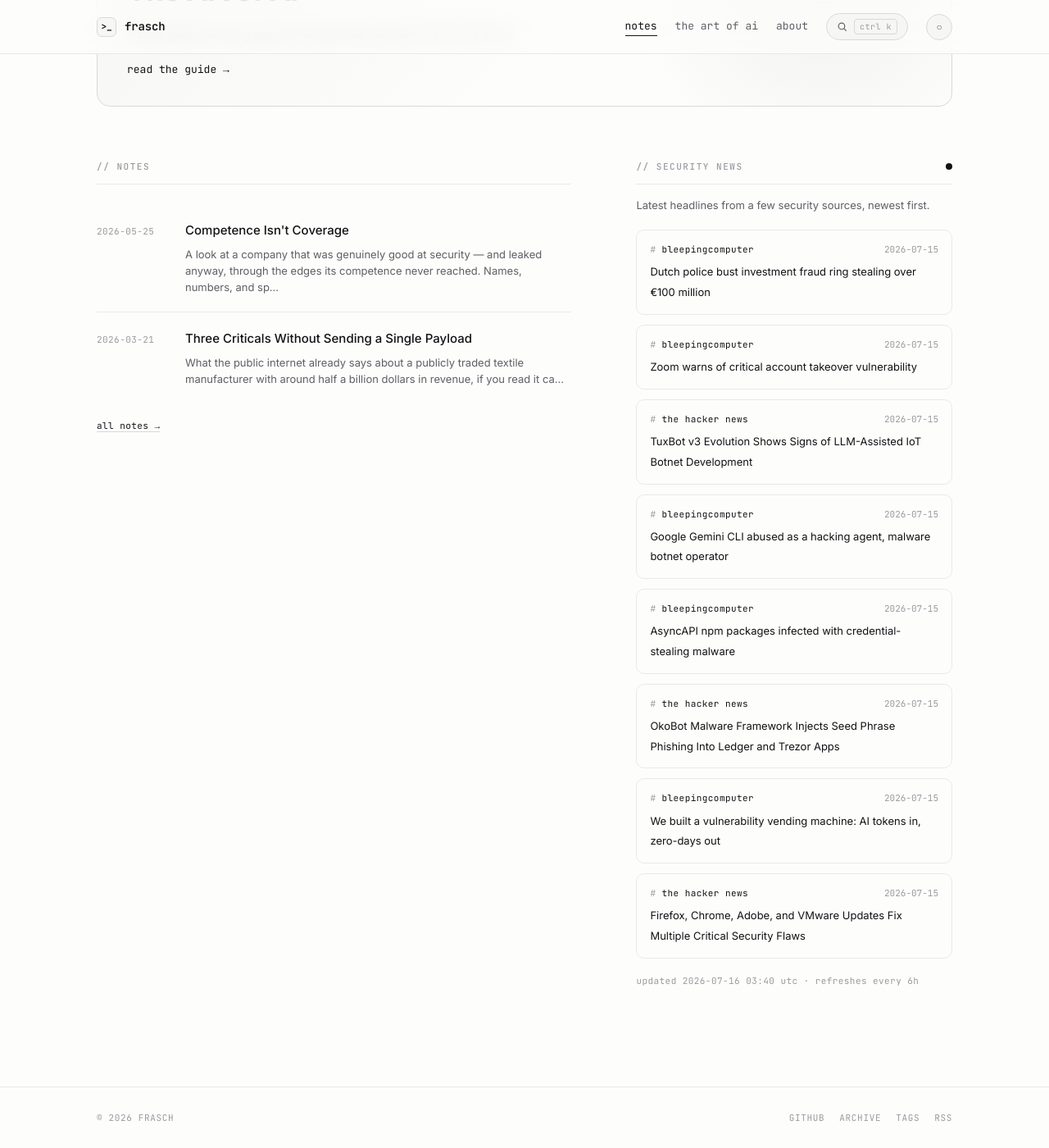
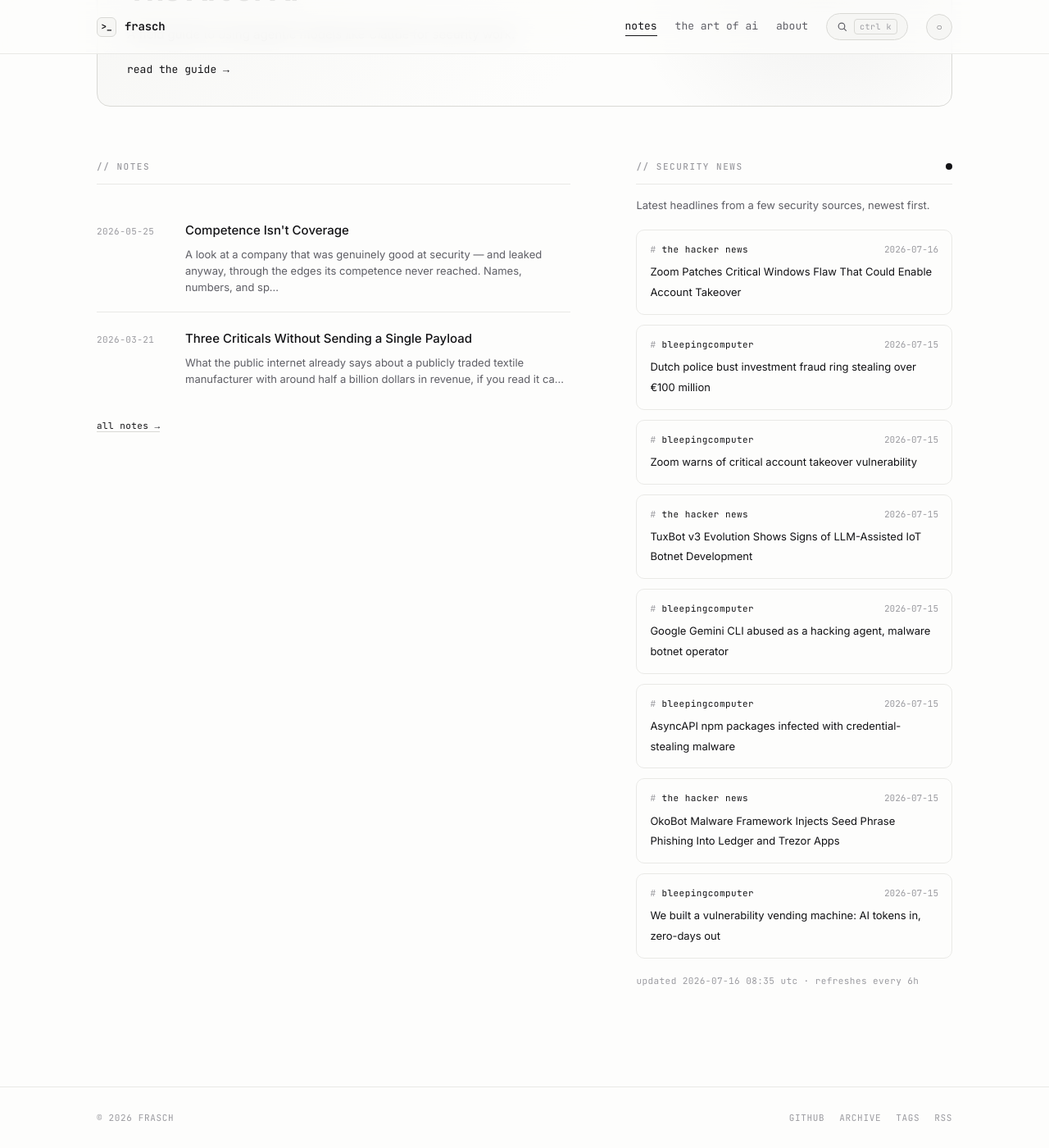
Before and after one commit to whoisfrasch/frasch, a Jekyll site: the page built from index.html, in a window 1280 px wide and 1400 px high, scrolled down 590 px. Shown: the whole window at 82% size. Built offline with Jekyll 4.4.1, drawn with Linux system fonts in a browser that asks for light colours.

Commit message:
Refresh security news feed

```diff
--- a/_data/news.json
+++ b/_data/news.json
@@ -1,6 +1,12 @@
 {
-  "updated": "2026-07-16T03:40:58Z",
+  "updated": "2026-07-16T08:35:35Z",
   "items": [
+    {
+      "source": "the hacker news",
+      "title": "Zoom Patches Critical Windows Flaw That Could Enable Account Takeover",
+      "link": "https://thehackernews.com/2026/07/zoom-patches-critical-windows-flaw-that.html",
+      "date": "2026-07-16T07:22:44Z"
+    },
     {
       "source": "bleepingcomputer",
       "title": "Dutch police bust investment fraud ring stealing over €100 million",
@@ -42,12 +48,6 @@
       "title": "We built a vulnerability vending machine: AI tokens in, zero-days out",
       "link": "https://www.bleepingcomputer.com/news/security/we-built-a-vulnerability-vending-machine-ai-tokens-in-zero-days-out/",
       "date": "2026-07-15T14:01:11Z"
-    },
-    {
-      "source": "the hacker news",
-      "title": "Firefox, Chrome, Adobe, and VMware Updates Fix Multiple Critical Security Flaws",
-      "link": "https://thehackernews.com/2026/07/firefox-chrome-adobe-and-vmware-updates.html",
-      "date": "2026-07-15T13:18:53Z"
     }
   ]
 }
```
